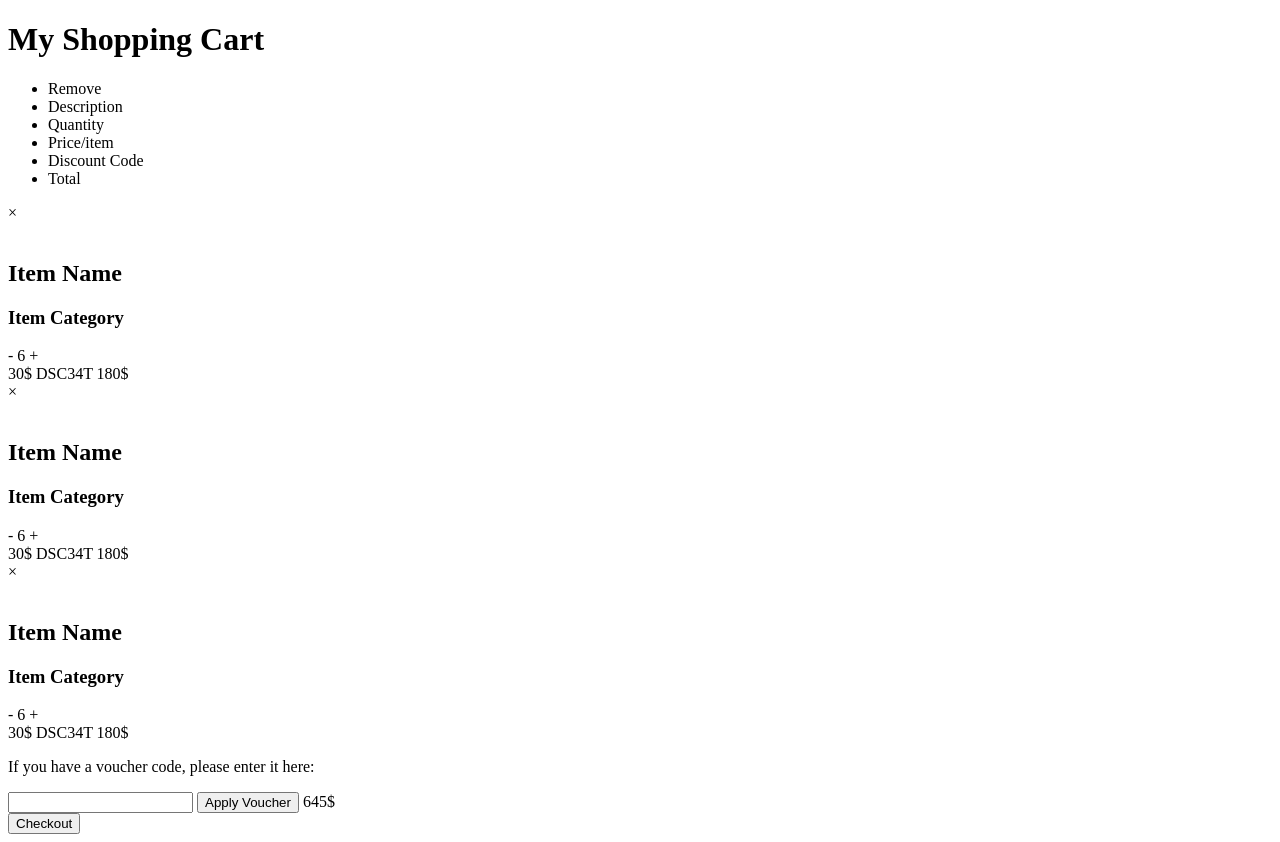
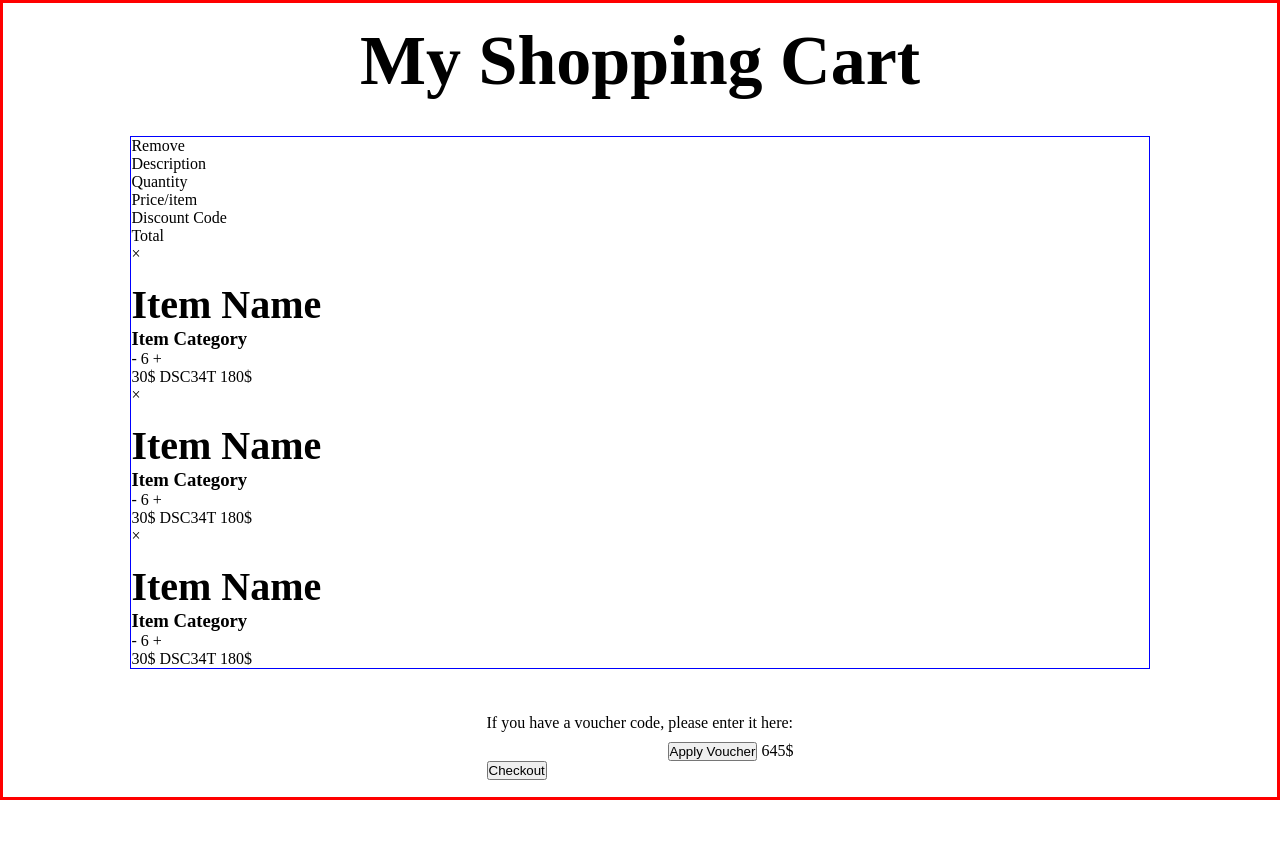
Before and after one commit to SourayaAbdelKader/e-commerce_fullstack, a PHP site: page /cart.html in a window 1280 px wide. After the commit the page ends 800 px from the top, so only its background shows below. Run offline with PHP 8.4, Linux system fonts and the light colour scheme.

Commit message:
Styling the cart main page contents in '/styles/index.css'

```diff
--- a/client-frontend/cart.html
+++ b/client-frontend/cart.html
@@ -5,6 +5,7 @@
     <meta http-equiv="X-UA-Compatible" content="IE=edge" />
     <meta name="viewport" content="width=device-width, initial-scale=1.0" />
     <title>My Cart</title>
+    <link rel="stylesheet" href="./styles/index.css">
   </head>
   <body>
     <!-- START OF CART HTML -->
--- a/client-frontend/styles/index.css
+++ b/client-frontend/styles/index.css
@@ -265,3 +265,18 @@ p {
 }
 
 /* ------END OF REGISTER.HTML STYLING------ */
+
+/* -------START OF CART HTML STYLING------ */
+.cart-page{
+  height: 100vh;
+  display: flex;
+  flex-direction: column;
+  justify-content: space-around;
+  align-items: center;
+  border: 3px solid red;
+}
+.cart-page .cart-container{
+  border: 1px solid blue;
+  width:80%;
+}
+/* -------END OF CART HTML STYLING------ */
```
